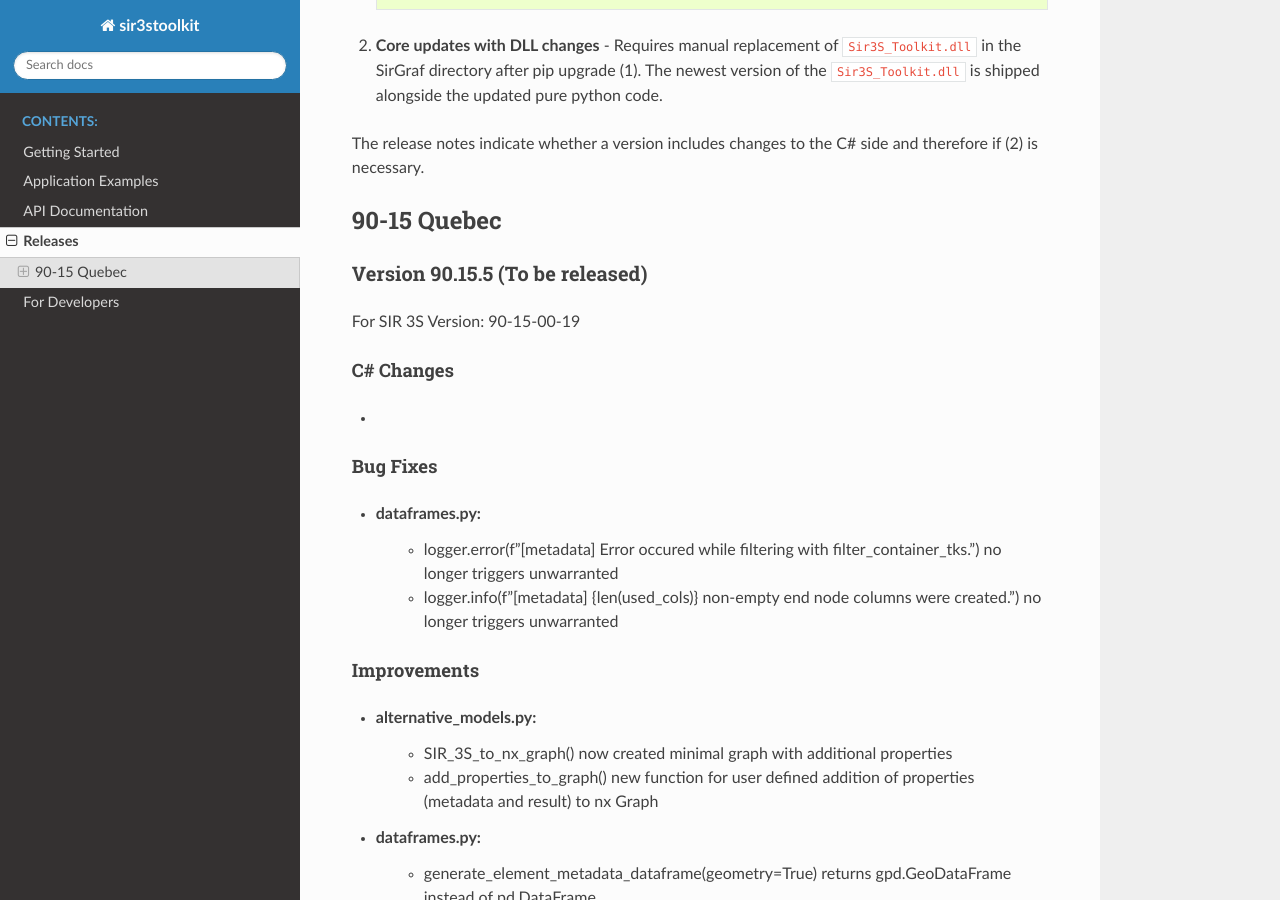
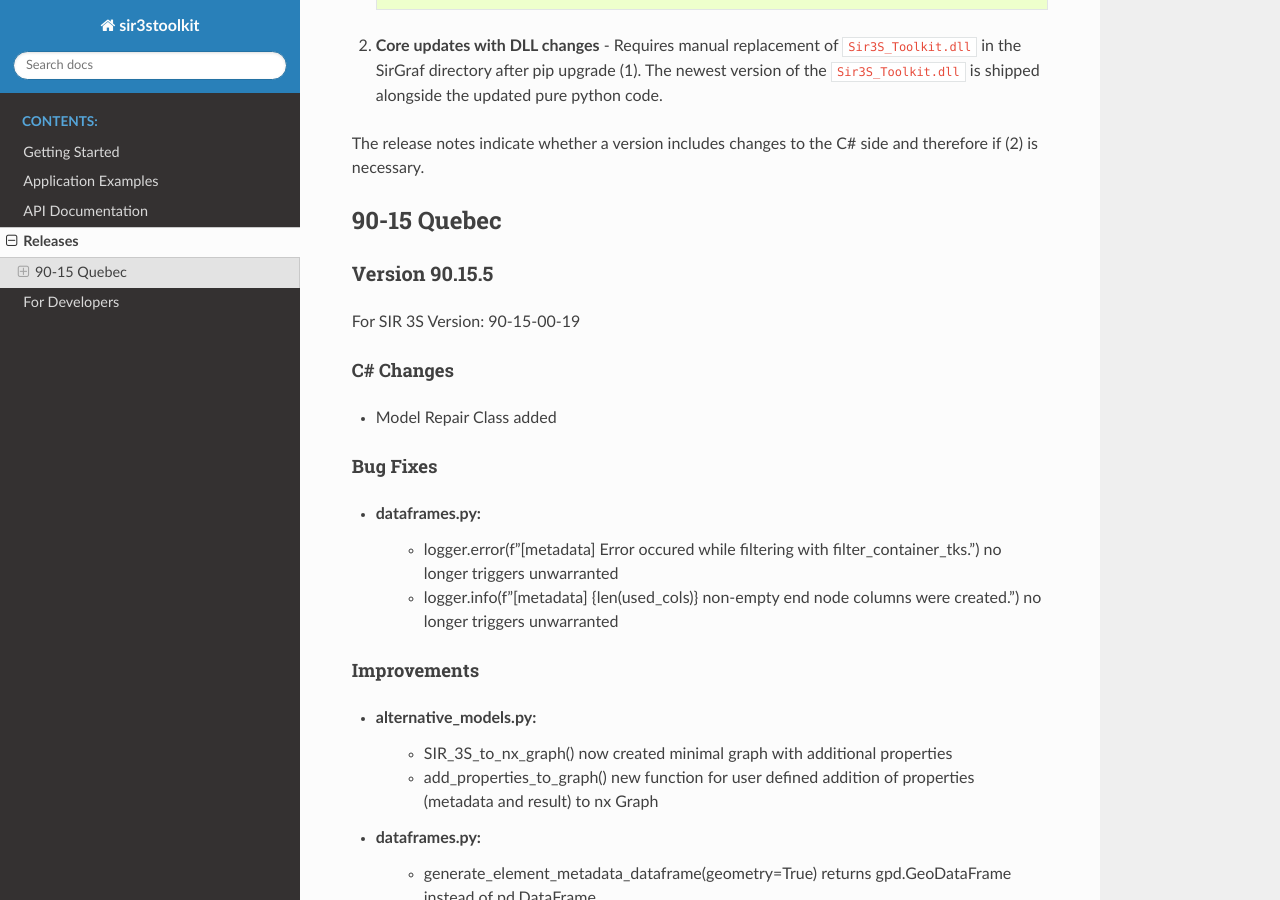
Before and after one commit to 3SConsult/sir3stoolkit, a Sphinx documentation site: the page built from docs/source/releases.rst, in a window 1280 px wide and 900 px high, scrolled down 373 px. Built offline with Sphinx 7.4.7 and the Read the Docs theme 3.1.0, drawn with Linux system fonts in a browser that asks for light colours; pages that are not in the unit, such as notebooks, are missing from menus.

Commit message:
Document: 16cbb99bf957132ebb515b85d80e68a5a7e86562 release

```diff
--- a/docs/source/releases.rst
+++ b/docs/source/releases.rst
@@ -20,15 +20,15 @@ The release notes indicate whether a version includes changes to the C# side and
 90-15 Quebec
 ------------
 
-Version 90.15.5 (To be released)
-~~~~~~~~~~~~~~~~~~~~~~~~~~~~~~~~
+Version 90.15.5
+~~~~~~~~~~~~~~~
 
 For SIR 3S Version: 90-15-00-19
 
 C# Changes
 ^^^^^^^^^^
 
--
+- Model Repair Class added
 
 Bug Fixes
 ^^^^^^^^^^
```
